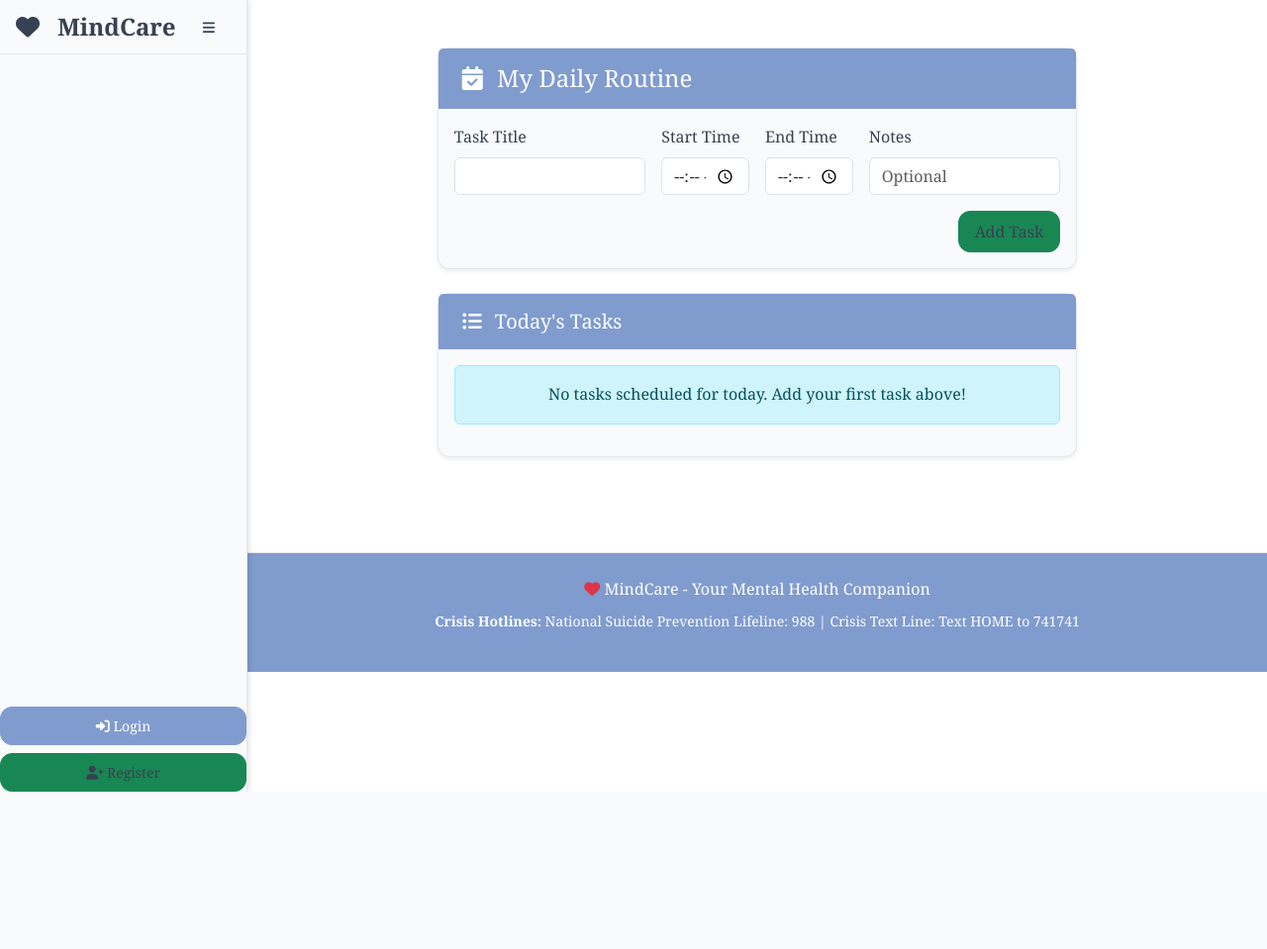
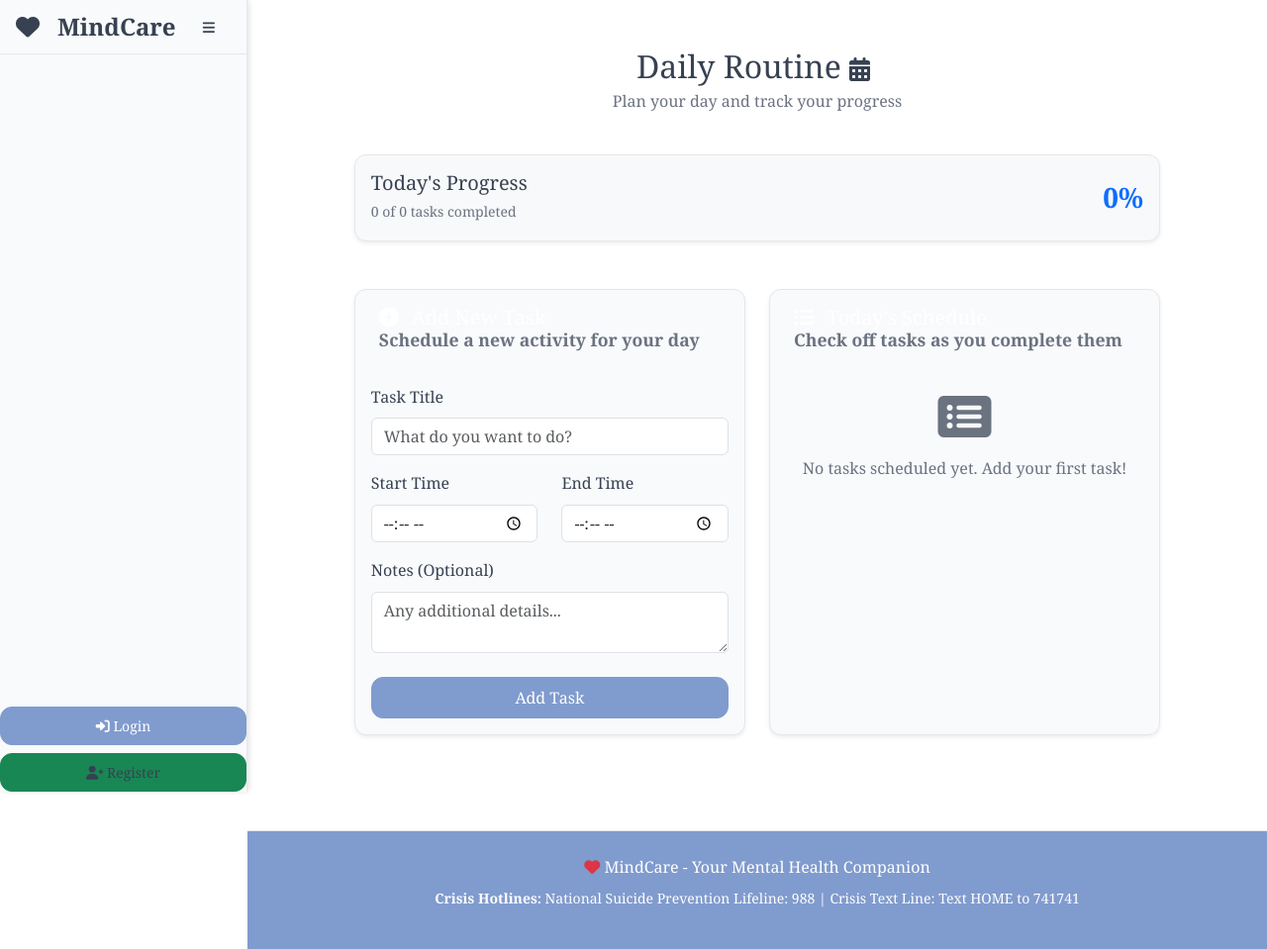
Before and after one commit to SarangRao20/SIH-MentalHealth, a Flask app: template templates/routine.html in a window 1280 px wide. Shown: the whole page at 99% size. Before the commit the page ends 800 px from the top, so only its background shows below. Run offline with Flask 3, Linux system fonts and the light colour scheme; the template is opened without the code that fills it, so the values that code supplies are empty; parts of the project's set-up code (start-up, migrations or seed data) failed here and were passed over.

Commit message:
routine updated

```diff
--- a/templates/routine.html
+++ b/templates/routine.html
@@ -1,74 +1,150 @@
 {% extends 'base.html' %}
+
 {% block title %}Routine{% endblock %}
+
+{% block extra_head %}
+<style>
+/* Custom styles to match the provided image layout */
+.routine-title-icon {
+    font-size: 1.5rem;
+    vertical-align: middle;
+    margin-right: 0.5rem;
+}
+
+.card-header {
+    background-color: transparent !important;
+    border-bottom: none;
+}
+
+.form-check-input.task-checkbox {
+    width: 1.25rem;
+    height: 1.25rem;
+    margin-top: 0.2rem;
+    margin-right: 1rem;
+}
+
+.task-list-item {
+    display: flex;
+    align-items: flex-start;
+    padding: 0.75rem 1rem;
+    border-bottom: 1px solid #e9ecef;
+    transition: background-color 0.2s ease;
+}
+
+.task-list-item:last-child {
+    border-bottom: none;
+}
+
+.task-list-item.completed {
+    background-color: #f0fdf4; /* A very light green background for completed tasks */
+}
+</style>
+{% endblock %}
+
 {% block content %}
 <div class="container py-4">
-    <div class="row justify-content-center">
-        <div class="col-lg-8">
-            <div class="card mb-4 shadow-sm">
-                <div class="card-header bg-primary text-white">
-                    <h4 class="mb-0"><i class="fas fa-calendar-check me-2"></i> My Daily Routine</h4>
+    <div class="row justify-content-center mb-4">
+        <div class="col-lg-10 text-center">
+            <h1 class="h2 mb-1">Daily Routine <i class="fas fa-calendar-alt routine-title-icon"></i></h1>
+            <p class="text-muted">Plan your day and track your progress</p>
+        </div>
+    </div>
+
+    <div class="row justify-content-center mb-5">
+        <div class="col-lg-10">
+            <div class="card shadow-sm bg-light">
+                <div class="card-body d-flex justify-content-between align-items-center">
+                    <div>
+                        <h5 class="mb-1">Today's Progress</h5>
+                        <small class="text-muted">
+                            {{ tasks | selectattr('status', 'equalto', 'completed') | list | length }}
+                            of {{ tasks|length }} tasks completed
+                        </small>
+                    </div>
+                    <div class="fs-3 fw-bold text-primary">
+                        {% if tasks|length > 0 %}
+                            {{ ((tasks | selectattr('status', 'equalto', 'completed') | list | length) / tasks|length * 100) | round(0) }}%
+                        {% else %}
+                            0%
+                        {% endif %}
+                    </div>
+                </div>
+            </div>
+        </div>
+    </div>
+
+    <div class="row justify-content-center g-4">
+        <div class="col-md-5">
+            <div class="card shadow-sm h-100">
+                <div class="card-header">
+                    <h5 class="mb-0"><i class="fas fa-plus-circle me-2"></i> Add New Task</h5>
+                    <p class="card-subtitle text-muted">Schedule a new activity for your day</p>
                 </div>
                 <div class="card-body">
-                    <form method="POST" class="row g-3 align-items-end">
-                        <div class="col-md-4">
+                    <form method="POST">
+                        <div class="mb-3">
                             <label for="task-title" class="form-label">Task Title</label>
-                            <input type="text" id="task-title" name="title" class="form-control" maxlength="100" required>
+                            <input type="text" id="task-title" name="title" class="form-control" maxlength="100" required placeholder="What do you want to do?">
                         </div>
-                        <div class="col-md-2">
+                        <div class="row mb-3">
+                            <div class="col">
                                 <label for="start-time" class="form-label">Start Time</label>
                                 <input type="time" id="start-time" name="start_time" class="form-control" required>
                             </div>
-                        <div class="col-md-2">
+                            <div class="col">
                                 <label for="end-time" class="form-label">End Time</label>
                                 <input type="time" id="end-time" name="end_time" class="form-control" required>
                             </div>
-                        <div class="col-md-4">
-                            <label for="task-notes" class="form-label">Notes</label>
-                            <input type="text" id="task-notes" name="notes" class="form-control" maxlength="500" placeholder="Optional">
                         </div>
-                        <div class="col-12 text-end">
-                            <button type="submit" class="btn btn-success">Add Task</button>
+                        <div class="mb-3">
+                            <label for="task-notes" class="form-label">Notes (Optional)</label>
+                            <textarea id="task-notes" name="notes" class="form-control" maxlength="500" placeholder="Any additional details..."></textarea>
+                        </div>
+                        <div class="d-grid mt-4">
+                            <button type="submit" class="btn btn-primary">
+                                Add Task
+                            </button>
                         </div>
                     </form>
                 </div>
             </div>
-            <div class="card shadow-sm">
-                <div class="card-header bg-light">
-                    <h5 class="mb-0"><i class="fas fa-list-ul me-2"></i> Today's Tasks</h5>
         </div>
-                <div class="card-body">
+
+        <div class="col-md-5">
+            <div class="card shadow-sm h-100">
+                <div class="card-header">
+                    <h5 class="mb-0"><i class="fas fa-list-ul me-2"></i> Today's Schedule</h5>
+                    <p class="card-subtitle text-muted">Check off tasks as you complete them</p>
+                </div>
+                <div class="card-body p-0">
                     {% if tasks|length == 0 %}
-                        <div class="alert alert-info text-center">No tasks scheduled for today. Add your first task above!</div>
+                        <div class="p-4 text-center text-muted">
+                            <i class="fas fa-list-alt fa-3x mb-3"></i>
+                            <p>No tasks scheduled yet. Add your first task!</p>
+                        </div>
                     {% else %}
                         <ul class="list-group list-group-flush">
                             {% for task in tasks %}
-                            <li class="list-group-item d-flex justify-content-between align-items-center">
-                                <div>
-                                    <strong>{{ task.title }}</strong><br>
-                                    <span class="text-muted small">{{ task.start_time }} - {{ task.end_time }}</span>
-                                    {% if task.notes %}<div class="text-muted small">{{ task.notes }}</div>{% endif %}
-                                </div>
-                                <div class="d-flex align-items-center">
-                                    <span class="badge {% if task.status == 'completed' %}bg-success{% elif task.status == 'pending' %}bg-primary{% else %}bg-warning text-dark{% endif %} me-2">{{ task.status|capitalize }}</span>
-                                    {% if task.status == 'pending' %}
-                                        <form method="POST" action="{{ url_for('routine') }}" class="d-inline">
+                                <li class="list-group-item task-list-item {% if task.status == 'completed' %}completed{% endif %}">
+                                    <form method="POST" action="{{ url_for('routine') }}" class="d-flex align-items-start w-100">
                                         <input type="hidden" name="update_id" value="{{ task.id }}">
-                                            <input type="hidden" name="new_status" value="completed">
-                                            <button type="submit" class="btn btn-success btn-sm ms-1" title="Mark as Completed"><i class="fas fa-check"></i></button>
-                                        </form>
-                                        <form method="POST" action="{{ url_for('routine') }}" class="d-inline">
-                                            <input type="hidden" name="update_id" value="{{ task.id }}">
-                                            <input type="hidden" name="new_status" value="skipped">
-                                            <button type="submit" class="btn btn-warning btn-sm ms-1" title="Skip"><i class="fas fa-forward"></i></button>
-                                        </form>
-                                    {% elif task.status in ['completed', 'skipped'] %}
-                                        <form method="POST" action="{{ url_for('routine') }}" class="d-inline">
-                                            <input type="hidden" name="update_id" value="{{ task.id }}">
-                                            <input type="hidden" name="new_status" value="pending">
-                                            <button type="submit" class="btn btn-secondary btn-sm ms-1" title="Undo"><i class="fas fa-undo"></i></button>
-                                        </form>
+                                        <input type="hidden" name="new_status" value="{% if task.status == 'completed' %}pending{% else %}completed{% endif %}">
+                                        <input class="form-check-input task-checkbox mt-1 me-3" type="checkbox" onchange="this.form.submit()" {% if task.status == 'completed' %}checked{% endif %}>
+                                        <div class="flex-grow-1">
+                                            <h6 class="mb-1 {% if task.status == 'completed' %}text-decoration-line-through text-muted{% endif %}">
+                                                {{ task.title }} <small class="text-muted ms-2">{{ task.start_time }} - {{ task.end_time }}</small>
+                                            </h6>
+                                            {% if task.notes %}
+                                                <small class="text-muted">{{ task.notes }}</small>
                                             {% endif %}
                                         </div>
+                                    </form>
+                                    <form method="POST" action="{{ url_for('routine') }}" class="ms-auto">
+                                        <input type="hidden" name="delete_id" value="{{ task.id }}">
+                                        <button type="submit" class="btn btn-sm btn-outline-danger border-0">
+                                            <i class="fas fa-trash-alt"></i>
+                                        </button>
+                                    </form>
                                 </li>
                             {% endfor %}
                         </ul>
```
Lines whose indentation alone changed are shown as unchanged.
